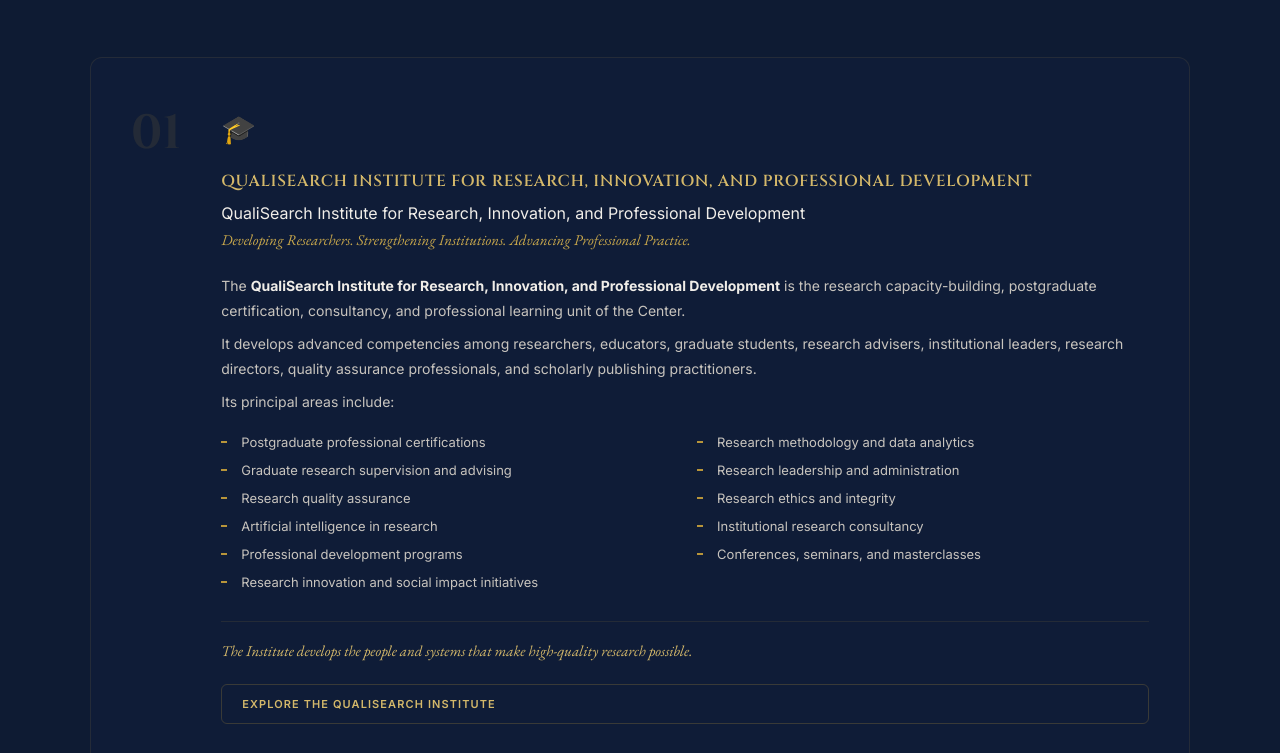
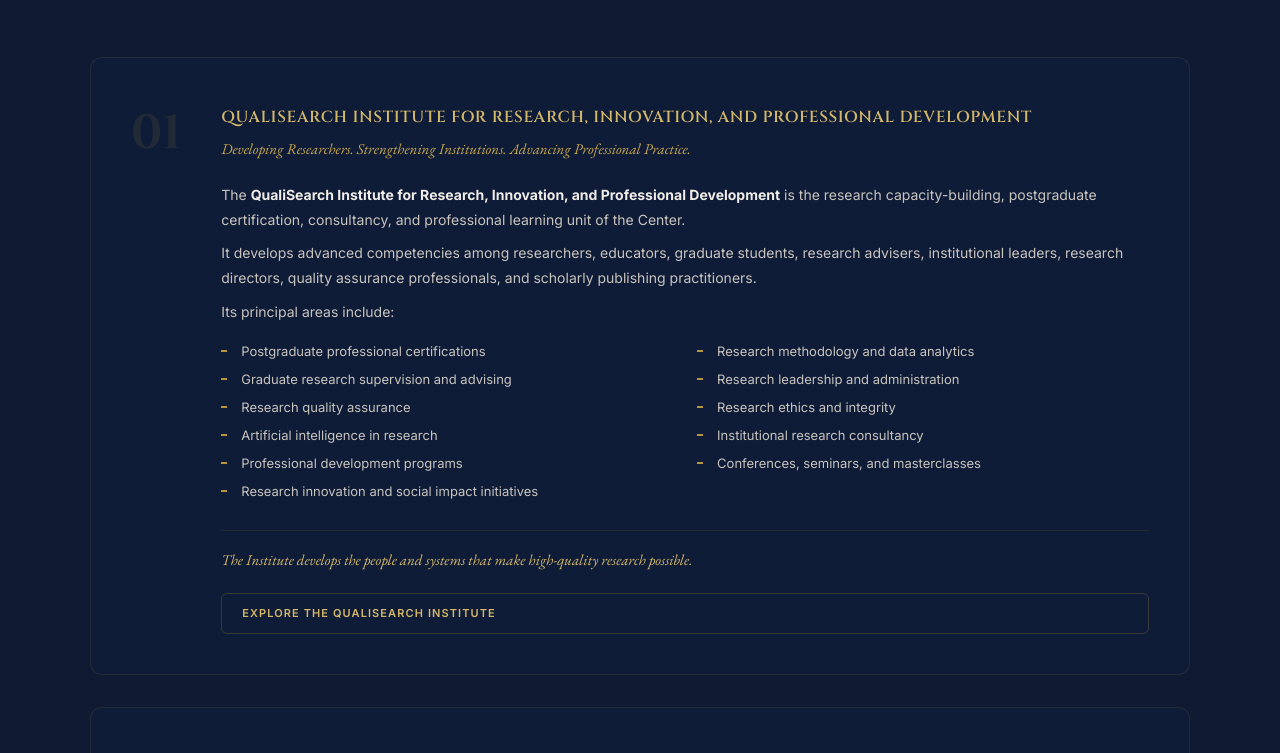
Before and after one commit to qualisearchconsulting-ops/QualiSearch-Center-for-Interdisciplinary-Research-and-Development, a plain HTML site: page index.html in a window 1280 px wide. Shown: the part 4658-5411 px from the top of the page. Drawn offline with nearby package versions, Linux system fonts and the light colour scheme.

Commit message:
Remove emoji and fix broken HTML tag in index

```diff
--- a/index.html
+++ b/index.html
@@ -238,10 +238,7 @@
       <div class="pillar-card reveal" id="pillar-institute">
         <div class="pillar-number">01</div>
         <div class="pillar-content">
-          <div class="pillar-icon">🎓</div>
           <h3 class="pillar-name">QualiSearch Institute for Research, Innovation, and Professional Development</h3>
-          <p class="pillar-tagl          <h3 class=" pillar-name">QualiSearch Institute for Research, Innovation, and
-            Professional Development</h3>
           <p class="pillar-tagline">Developing Researchers. Strengthening Institutions. Advancing Professional Practice.
           </p>
           <p class="pillar-desc">The <strong>QualiSearch Institute for Research, Innovation, and Professional
```
